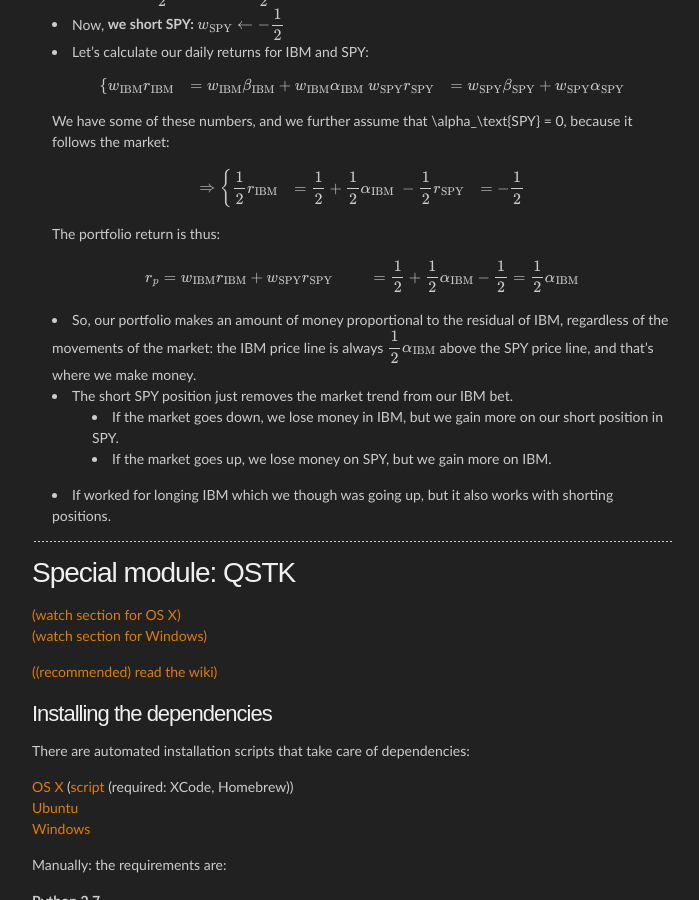
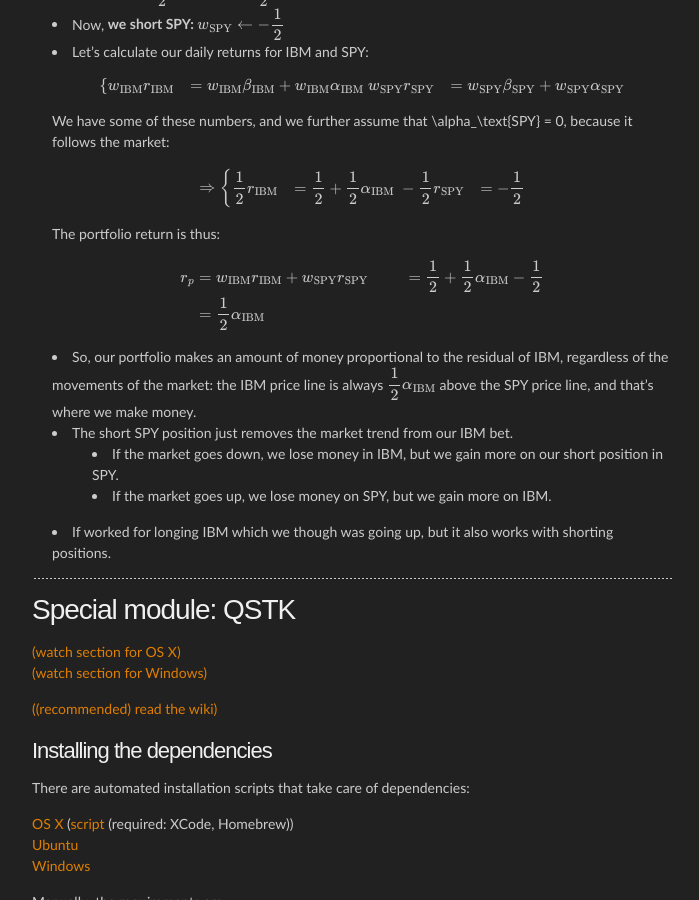
Before and after one commit to agravier/agravier.github.io, a Jekyll site: the page built from etc/notes/ci1-coursera/notes02.md, in a window 1280 px wide and 900 px high, scrolled down 4466 px. Shown: the whole window, without its empty margins (288-987 px from the left). Built offline with Jekyll 4.4.1, drawn with Linux system fonts in a browser that asks for light colours; Markdown is read by kramdown in place of the engine named in the settings; formulas are drawn with MathJax 3; comment, search, counter and statistics services are not loaded.

```diff
--- a/etc/notes/ci1-coursera/notes02.md
+++ b/etc/notes/ci1-coursera/notes02.md
@@ -186,7 +186,7 @@
 \\[
 \begin{align}
 r\_p &= w\_\text{IBM} r\_\text{IBM} + w\_\text{SPY} r\_\text{SPY} \\\\
-&= \dfrac{1}{2} + \dfrac{1}{2}\alpha\_\text{IBM} - \dfrac{1}{2}
+&= \dfrac{1}{2} + \dfrac{1}{2}\alpha\_\text{IBM} - \dfrac{1}{2} \\\\\
 &= \dfrac{1}{2}\alpha\_\text{IBM}
 \end{align}
 \\]
```
